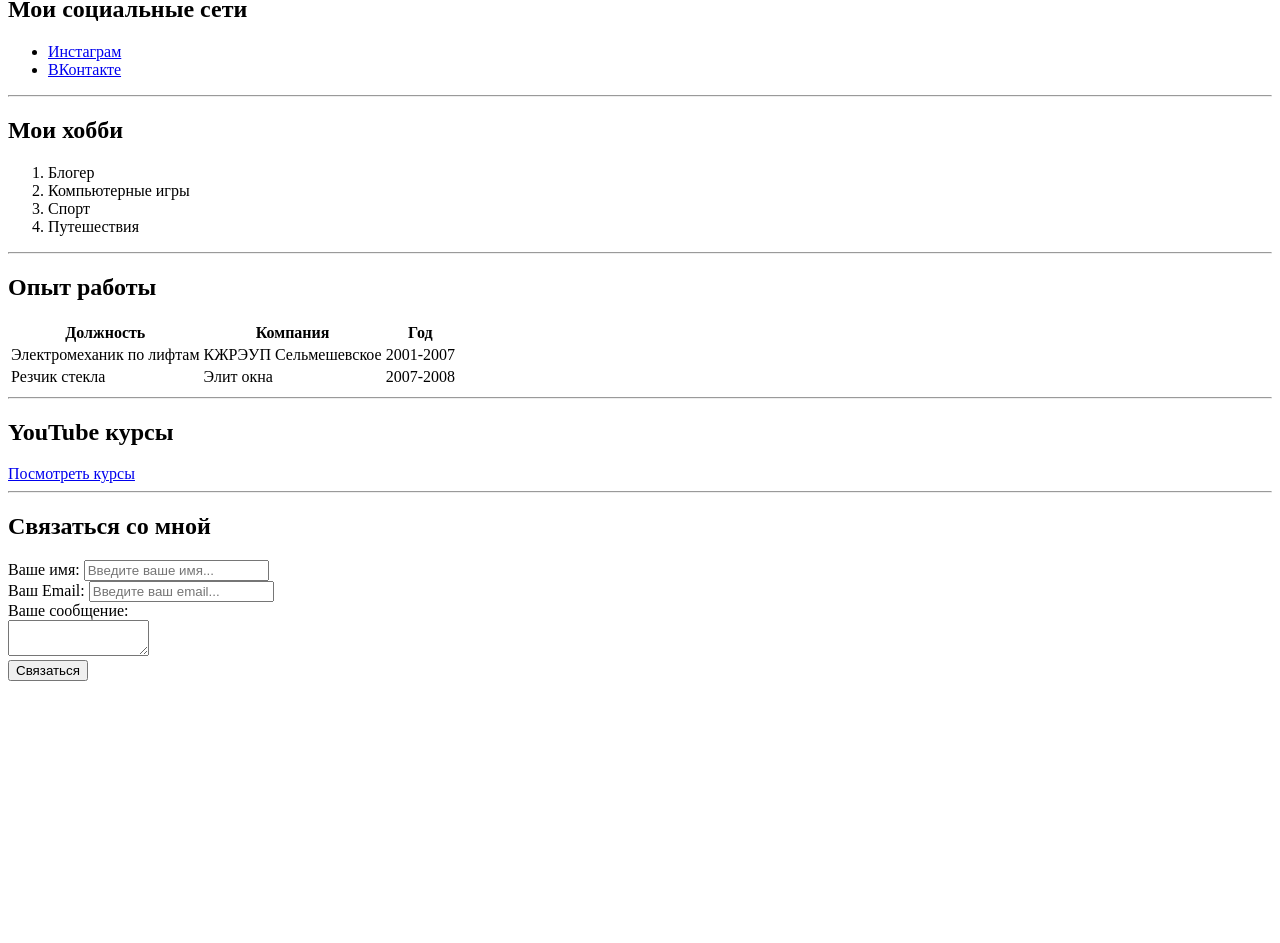
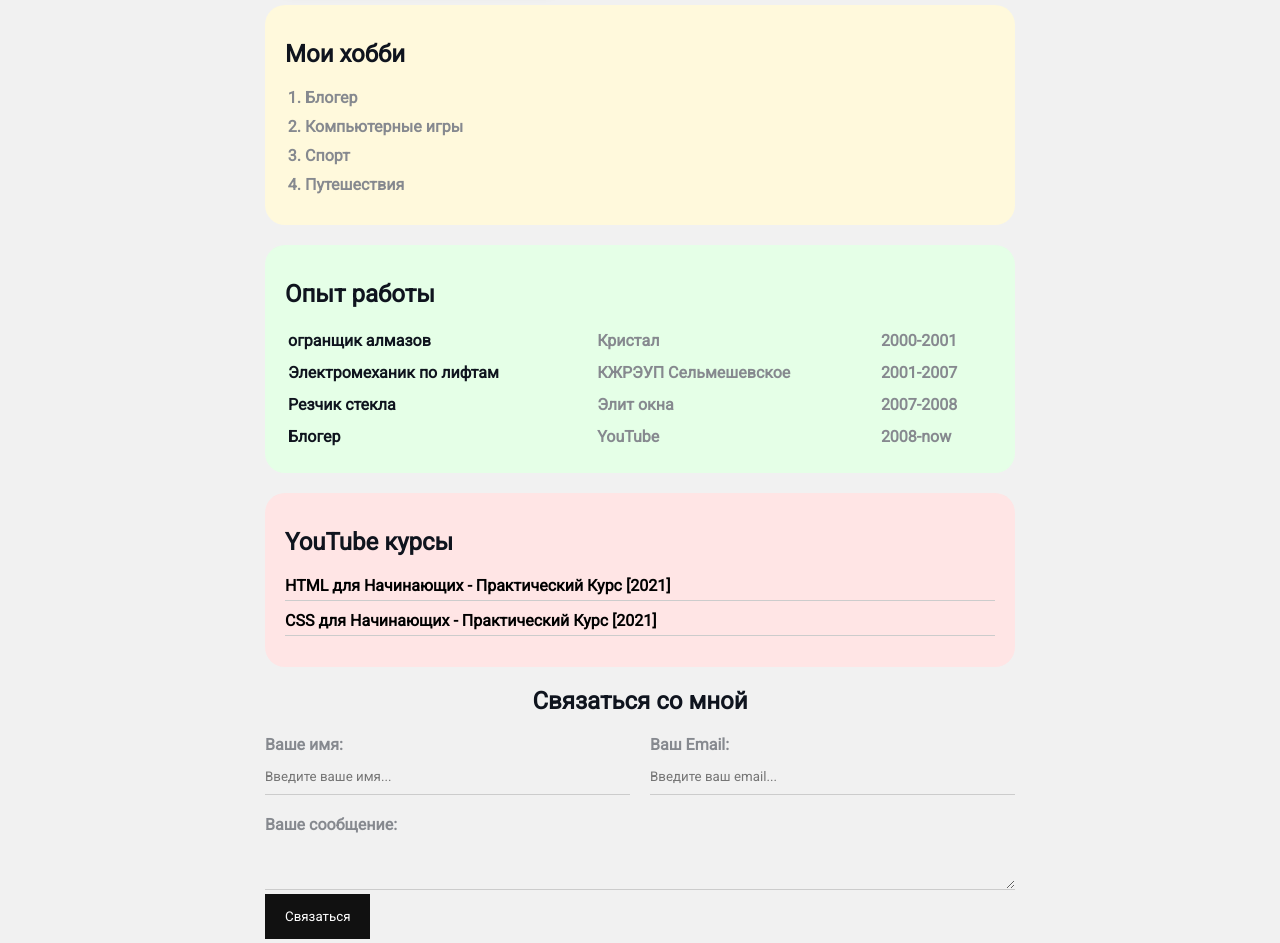
Before and after one commit to LordEagle3/cv, a plain HTML site: page index.html in a window 1280 px wide. Shown: the part 230-1173 px from the top of the page. Before the commit the page ends 919 px from the top, so only its background shows below. Drawn offline with Linux system fonts and the light colour scheme.

Commit message:
Add files via upload

```diff
--- a/index.html
+++ b/index.html
@@ -5,45 +5,43 @@
     <meta http-equiv="X-UA-Compatible" content="IE=edge">
     <meta name="viewport" content="width=device-width, initial-scale=1.0">
     <title>Document</title>
+    <link rel="stylesheet" href="styles.css">
 </head>
 <body>
-    <table cellspacing="15">
-        <tr>
-            <td>
-                <img src="Seasons.jpg" alt="logo" width="300">
-            </td>
-            <td>
+    <div class="conteiner">
+        <div class="info">
+            <img src="Seasons.jpg" alt="logo" class="avatar">
+            <div class="info-text">
                 <h1>Алексей Ашарчук</h1>
                 <p>
-                    <em>Я основатель YouTube канала <strong>LordEagle</strong></em>
+                    Я основатель YouTube канала <strong>LordEagle</strong>
                 </p>
                 <p>
                     Я люблю путешествовать, заниматься спортом и программировать
                 </p>
-            </td>
-        </tr>
-    </table>
-    <hr>
-    <h2>Мои социальные сети</h2>
-    <ul>
-        <li><a href="https://instagram.com" target="_blank">Инстаграм</a></li>
-        <li><a href="https://vk.com" target="_blank">ВКонтакте</a></li>
-    </ul>
-    <hr>
+                <h4>Мои социальные сети</h4>
+
+                    <a href="https://instagram.com" target="_blank">Инстаграм</a>
+                    |
+                    <a href="https://vk.com" target="_blank">ВКонтакте</a>
+            </div>
+        </div>
+        <div class="card bg-yellow">
             <h2>Мои хобби</h2>
-    <ol>
+            <ol class="list">
                 <li>Блогер</li>
                 <li>Компьютерные игры</li>
                 <li>Спорт</li>
                 <li>Путешествия</li>
             </ol>
-    <hr>
+        </div>
+        <div class="card bg-green">
             <h2>Опыт работы</h2>
-    <table>
+            <table class="table">
                 <tr>
-            <th>Должность</th>
-            <th>Компания</th>
-            <th>Год</th>
+                    <td>огранщик алмазов</td>
+                    <td>Кристал</td>
+                    <td>2000-2001</td>
                 </tr>
                 <tr>
                     <td>Электромеханик по лифтам</td>
@@ -55,24 +53,45 @@
                     <td>Элит окна</td>
                     <td>2007-2008</td>
                 </tr>
+                <tr>
+                    <td>Блогер</td>
+                    <td>YouTube</td>
+                    <td>2008-now</td>
+                </tr>
             </table>
-    <hr>
+        </div>
+        <div class="card bg-red">
             <h2>YouTube курсы</h2>
-    <a href="youtube.html">Посмотреть курсы</a>
-    <hr>
+            <ul class="link-list">
+                <li>
+                    <a href="https://www.youtube.com/watch?v=DOEtVdkKwcU" target="_blank">HTML для Начинающих - Практический Курс [2021]</a>
+                </li>
+                <li>
+                    <a href="https://www.youtube.com/watch?v=SpCUuyZZTp8" target="_blank">CSS для Начинающих - Практический Курс [2021]</a>
+                </li>
+            </ul>
+        </div>
+        <div class="contact">
             <h2>Связаться со мной</h2>
             <form action="/">
+                <div class="row">
+                    <div class="fom-group">
                         <label for="name">Ваше имя:</label>
                         <input type="text" id="name" placeholder="Введите ваше имя...">
-        <br>
+                    </div>
+                    <div class="fom-group">
                         <label for="email">Ваш Email:</label>
                         <input type="email" id="email" placeholder="Введите ваш email...">
-        <br>
+                    </div>
+                </div>
+                <div class="fom-group">
                     <label for="text">Ваше сообщение:</label>
-        <br>
+
                     <textarea name="" id="text" cols="15" rows="2"></textarea>
-        <br>
-        <input type="submit" value="Связаться">
+                </div>
+                <input type="submit" value="Связаться" class="btn">
             </form>
+        </div>
+    </div>
 </body>
 </html>
--- /dev/null
+++ b/styles.css
@@ -0,0 +1,175 @@
+@import url('https://fonts.googleapis.com/css2?family=Roboto&display=swap');
+
+/* * {
+    padding: 0;
+    margin: 0;
+} */
+
+body {
+    background-color: #f1f1f1;
+    color: #0f141e;
+
+    /* font-size: 16px;
+    font-weight: normal;
+    font-family: 'Roboto', sans-serif; */
+
+    font: bold 16px 'Roboto', sans-serif;
+}
+
+a {
+    color: black;
+    text-decoration: none;
+}
+
+a:hover {
+    text-decoration: underline;
+}
+
+a:active {
+    color: blue;
+}
+
+a:visited {
+    color: gray;
+}
+
+.bg-yellow {
+    background: #fff9dc;
+}
+
+.bg-green {
+    background: #e5ffe7;
+}
+
+.bg-red {
+    background: #ffe5e5;
+}
+
+.card {
+    padding: 15px 20px;
+    margin-bottom: 20px;
+    border-radius: 20px;
+}
+
+.card h2 {
+    margin-bottom: 20px;
+}
+
+.avatar {
+    width: 300px;
+    border-radius: 28px;
+    box-shadow: 4px 4px 14px rgba(0, 0, 0, 0.25);
+}
+
+.info {
+    margin-bottom: 20px;
+    display: flex;
+}
+
+@media (max-width: 700px) {
+    .info {
+        text-align: center;
+        display: block;
+    }
+}
+
+.info p {
+    color: #86898f;
+    margin: 0;
+    font-style: italic;
+    /* font-weight: bold; */
+    text-decoration: none;
+}
+
+.info-text {
+    margin-left: 40px;
+}
+
+.info-text h4 {
+    margin-bottom: 10px;
+}
+
+.conteiner {
+    max-width: 750px;
+    margin: auto;
+}
+
+.list {
+    padding: 0 20px;
+}
+
+.list li {
+    color: #86898f;
+    margin-bottom: 10px;
+}
+
+.table {
+    width: 100%;
+}
+
+.table td {
+    padding-bottom: 10px;
+}
+
+.table td:nth-child(2), .table td:nth-child(3) {
+    color: #86898f;
+}
+
+.link-list {
+    list-style: none;
+    padding: 0;
+}
+
+.link-list li {
+    margin-bottom: 10px;
+    padding-bottom: 5px;
+    border-bottom: 1px solid #ccc;
+}
+
+.contact h2 {
+    text-align: center;
+}
+
+.fom-group label {
+    display: block;
+    font-style: 14px;
+    color: #86898f;
+}
+
+.fom-group input, .fom-group textarea {
+    width: 100%;
+    box-sizing: border-box;
+    border: none;
+    background: transparent;
+    border-bottom: 1px solid #ccc;
+    color: #000;
+    padding: 15px 0 10px;
+    outline: none;
+    font-family: inherit;
+}
+
+.row {
+    display: flex;
+    margin-bottom: 20px;
+}
+
+.row > .fom-group {
+    width: 50%;
+}
+
+.row > .fom-group:first-child {
+    margin-right: 20px;
+}
+
+.btn {
+    background: #111;
+    padding: 15px 20px;
+    color: #fff;
+    border: none;
+    font-family: inherit;
+    cursor: pointer;
+}
+
+.btn:hover {
+    opacity: 0.9;
+}
```
Lines whose indentation alone changed are shown as unchanged.
